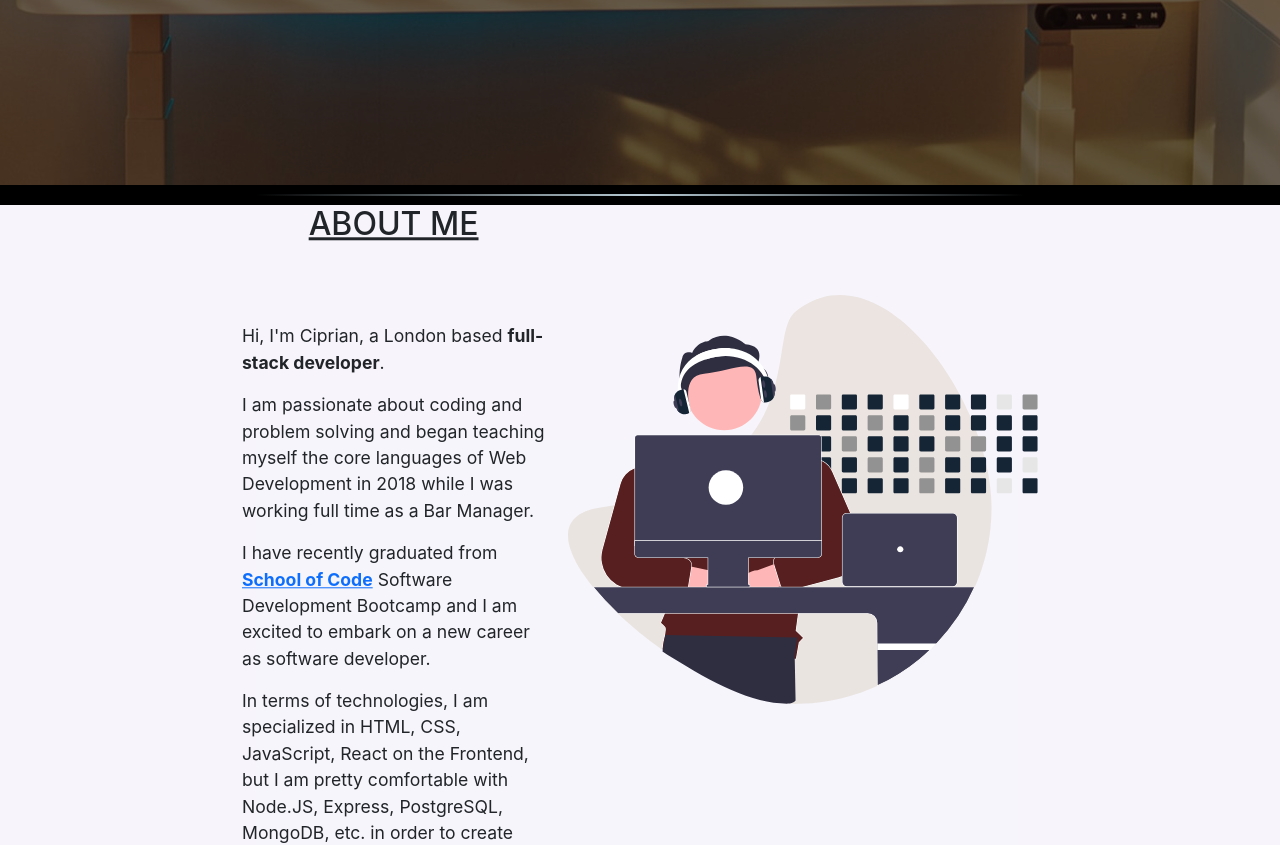
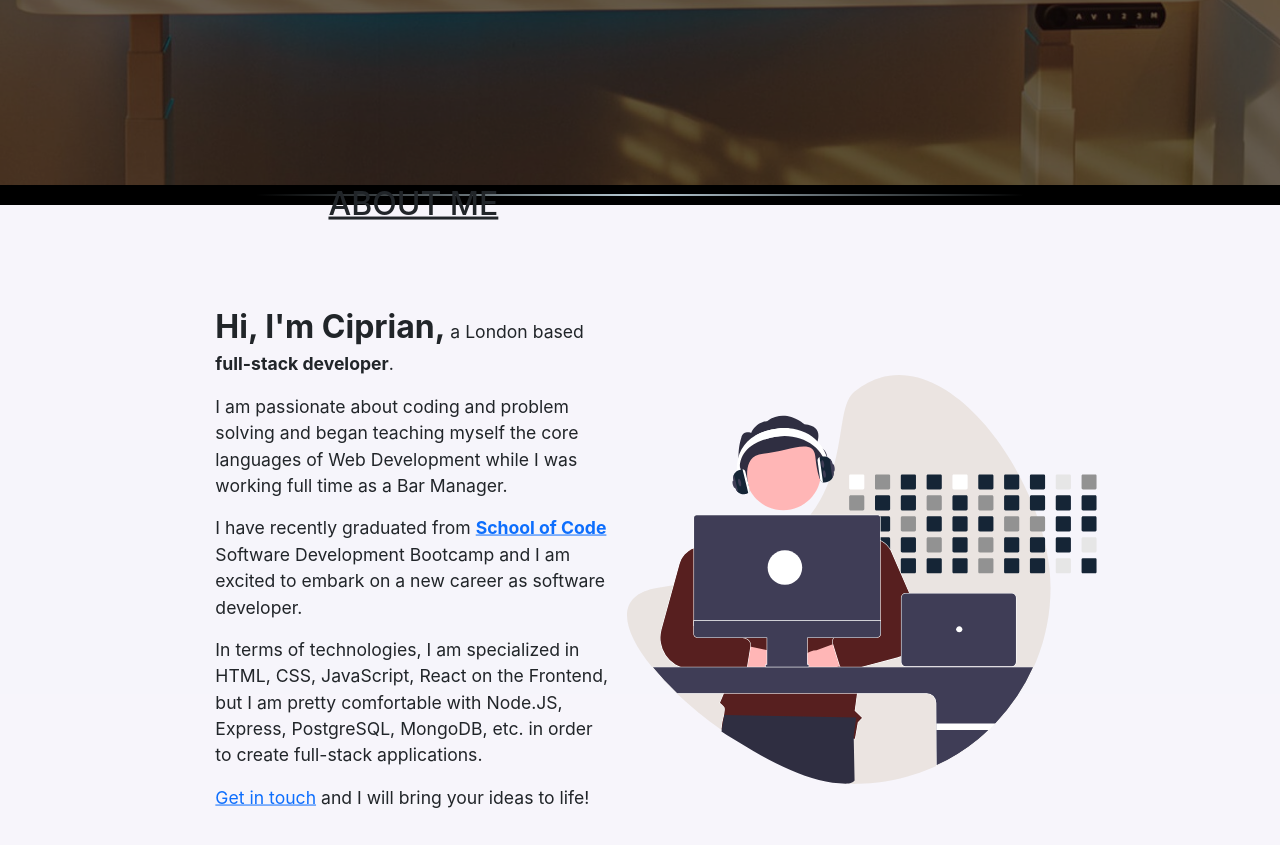
Before and after one commit to 21ciprian/portfolio, a React (Create React App) app: page / in a window 1280 px wide. Shown: the part 615-1460 px from the top of the page. Built offline with nearby package versions, Linux system fonts and the light colour scheme.

Commit message:
Resized About section

```diff
--- a/src/components/About/About.module.css
+++ b/src/components/About/About.module.css
@@ -53,6 +53,7 @@
 	min-width: 470px;
 	margin-right: 50px;
 	/* border: 2px solid red; */
+	/* object-fit: cover; */
 }
 @media screen and (min-width: 1080px) {
 	.about__wrapper {
@@ -65,16 +66,17 @@
 		margin: auto;
 		padding: 50px 0 50px;
 
-		width: 70%;
+		width: 100%;
 		/* border: 2px solid red; */
 	}
 	.about__text {
 		/* border: 2px solid blue; */
-		width: 70%;
+		width: 60%;
+		margin: auto;
 		/* margin: auto; */
 	}
 	.image__container {
-		width: 50%;
+		width: 80%;
 		/* border: 2px solid blue; */
 
 		display: flex;
@@ -84,5 +86,9 @@
 	}
 	.programmer {
 		margin-left: -200px;
+		margin-top: 5rem;
+		object-fit: cover;
+		width: 100%;
+		/* border: 2px solid blue; */
 	}
 }
--- a/src/components/About/index.tsx
+++ b/src/components/About/index.tsx
@@ -7,17 +7,17 @@ function About() {
 	return (
 		<article id='about' className={styles.about__wrapper}>
 			<section className={styles.about__container}>
-				<Parallax translateY={[-10, 20]}>
+				<Parallax translateY={[-10, 10]}>
 					<section className={styles.about__text}>
 						<Title title='ABOUT ME' />
 						<p>
-							Hi, I'm Ciprian, a London based{' '}
-							<strong>full-stack developer</strong>.
+							<strong style={{fontSize: '2rem'}}>Hi, I'm Ciprian,</strong> a
+							London based <strong>full-stack developer</strong>.
 						</p>
 						<p>
 							I am passionate about coding and problem solving and began
-							teaching myself the core languages of Web Development in 2018
-							while I was working full time as a Bar Manager.
+							teaching myself the core languages of Web Development while I was
+							working full time as a Bar Manager.
 						</p>
 						<p>
 							I have recently graduated from{' '}
@@ -44,7 +44,6 @@ function About() {
 						</p>
 					</section>
 				</Parallax>
-
 				<div className={styles.image__container}>
 					{' '}
 					<img
```
